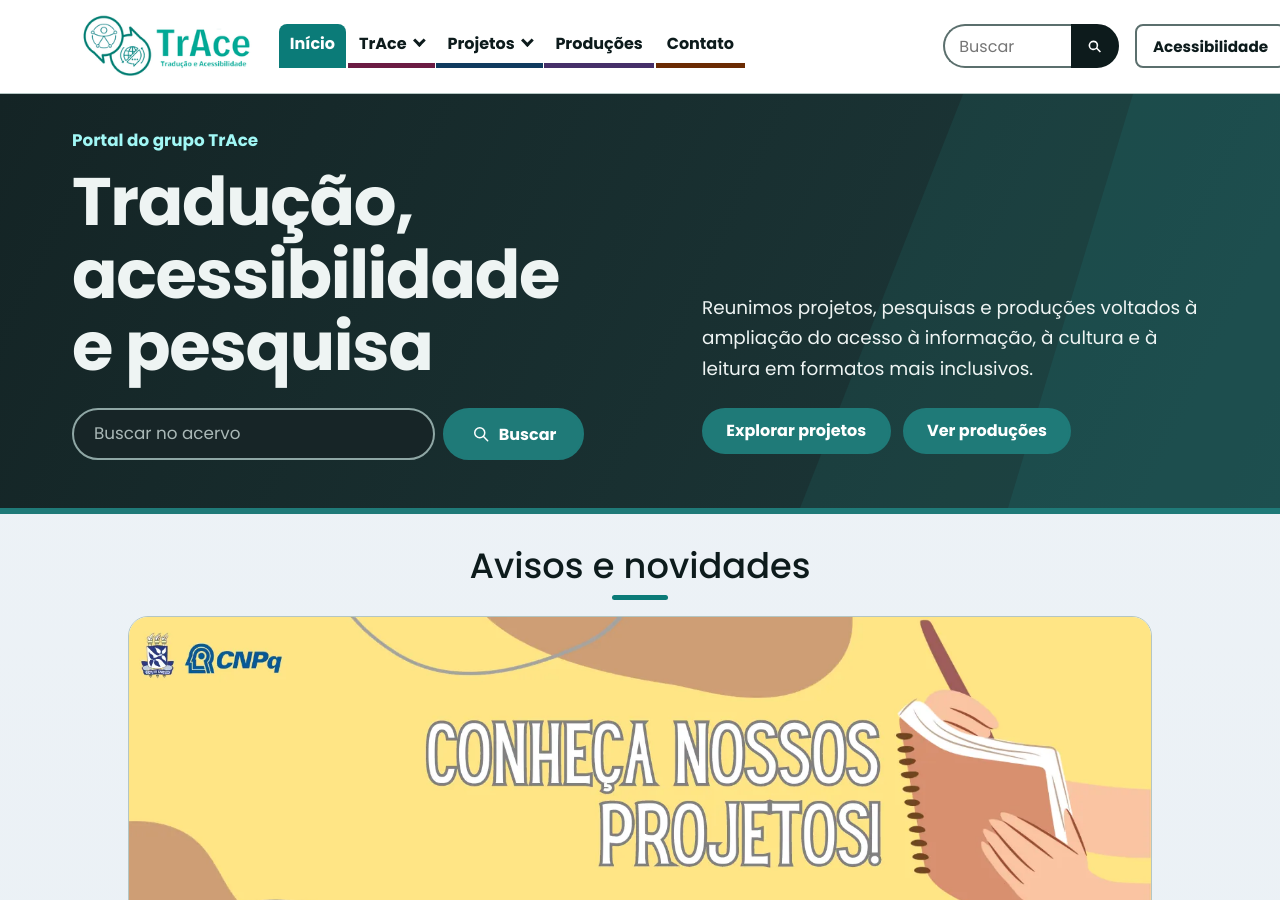
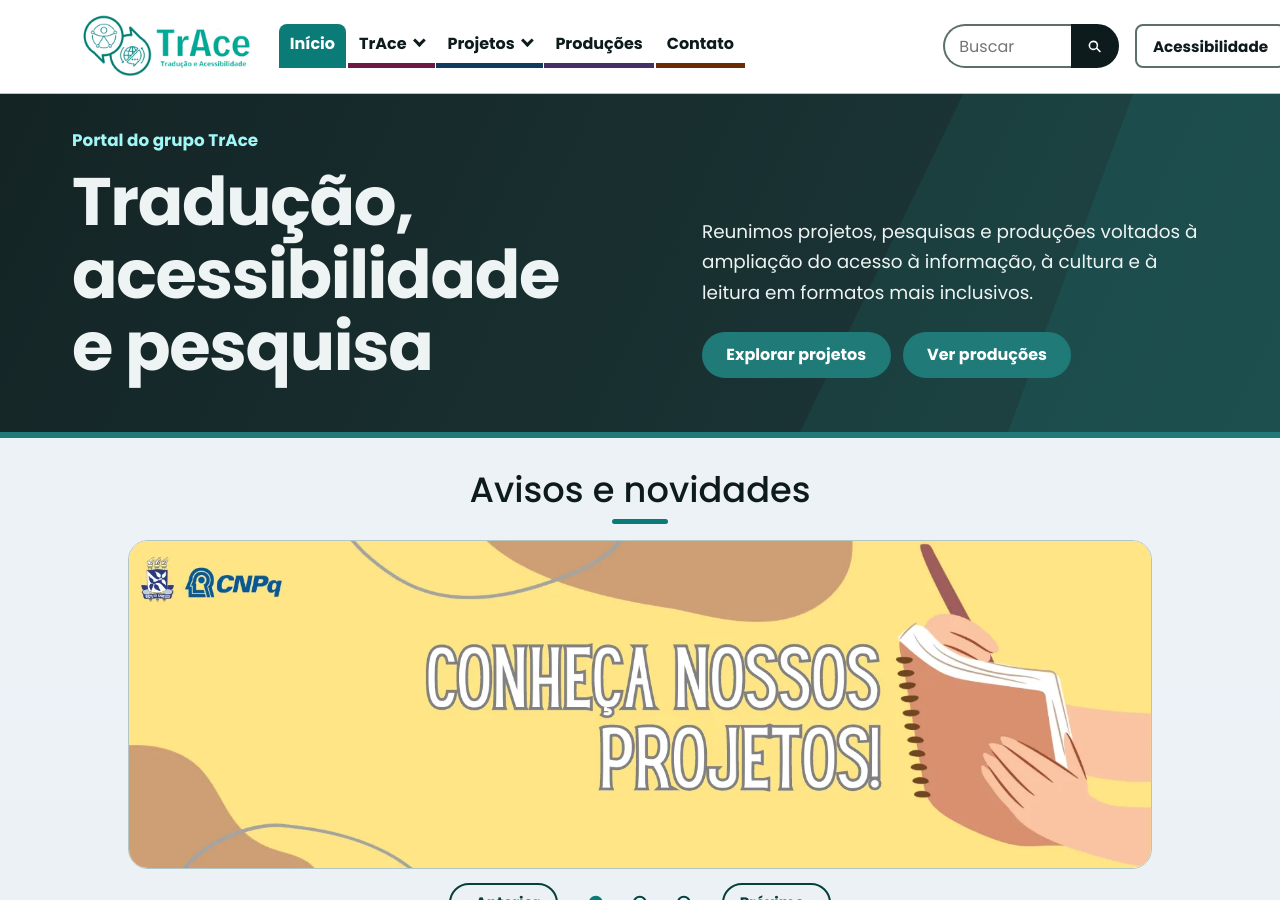
Before and after one commit to Niuuzinho/site-trace-teste, a Jekyll site: the page built from index.html, in a window 1280 px wide and 900 px high. Built offline with Jekyll 4.4.1, drawn with Linux system fonts in a browser that asks for light colours.

Commit message:
Tira a busca grande da faixa de abertura da inicial
Co-Authored-By: Claude Sonnet 5.5 <noreply@anthropic.com>
Claude-Session: https://claude.ai/code/session_01AbHHXVauvBZ2sfPmWDepMS

```diff
--- a/index.html
+++ b/index.html
@@ -8,13 +8,6 @@ permalink: /
     <div class="abertura-titulo">
     <p class="selo">Portal do grupo TrAce</p>
     <h1>Tradução, acessibilidade e pesquisa</h1>
-    <form class="busca-home" role="search" action="{{ '/busca/' | relative_url }}" method="get">
-        <label for="busca-home">Buscar no acervo</label>
-        <div class="busca-home-linha">
-          <input id="busca-home" name="q" type="search" placeholder="Buscar no acervo" enterkeyhint="search" autocomplete="off">
-          <button type="submit" class="botao"><svg class="icone" aria-hidden="true" focusable="false"><use href="#i-lupa"></use></svg><span class="busca-home-texto">Buscar</span></button>
-        </div>
-      </form>
     </div>
     <div class="abertura-texto">
     <p class="lead">Reunimos projetos, pesquisas e produções voltados à ampliação do acesso à informação, à cultura e à leitura em formatos mais inclusivos.</p>
```
Also changed, not shown: CLAUDE.md (+1 -1 lines).
